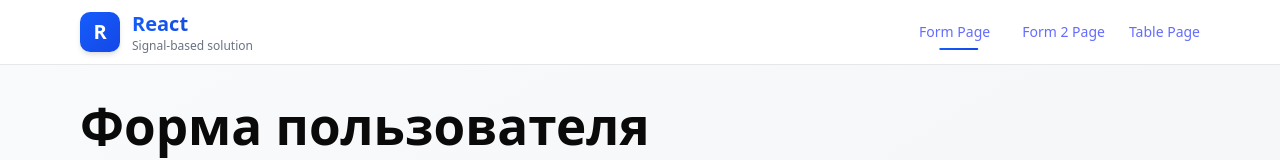
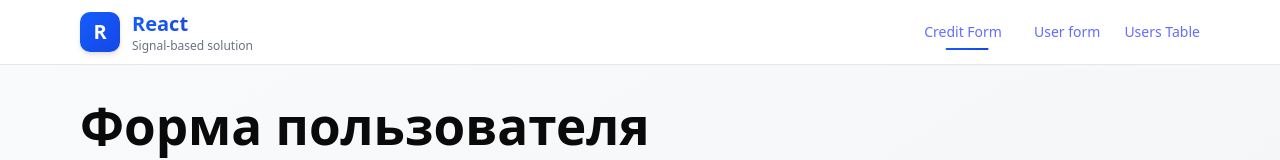
Before and after one commit to AlexandrBukhtatyy/react-forms, a React (Vite) app: page / in a window 1280 px wide. Shown: the top 160 px of the page. Built offline with nearby package versions, Linux system fonts and the light colour scheme; no server answers.

Commit message:
refactor

```diff
--- a/src/components/Header.tsx
+++ b/src/components/Header.tsx
@@ -1,4 +1,3 @@
-import React from 'react';
 import { Link, useLocation } from 'react-router';
 
 interface NavItem {
@@ -9,9 +8,9 @@ interface NavItem {
 }
 
 const navItems: NavItem[] = [
-  { id: 'form', path: '/', label: 'Form Page', icon: '📝' },
-  { id: 'form2', path: '/form2', label: 'Form 2 Page', icon: '📋' },
-  { id: 'table', path: '/table', label: 'Table Page', icon: '📊' },
+  { id: 'form2', path: '/', label: 'Credit Form', icon: '📋' },
+  { id: 'form', path: '/form', label: 'User form', icon: '📝' },
+  { id: 'table', path: '/table', label: 'Users Table', icon: '📊' },
 ];
 
 export function Header() {
```
